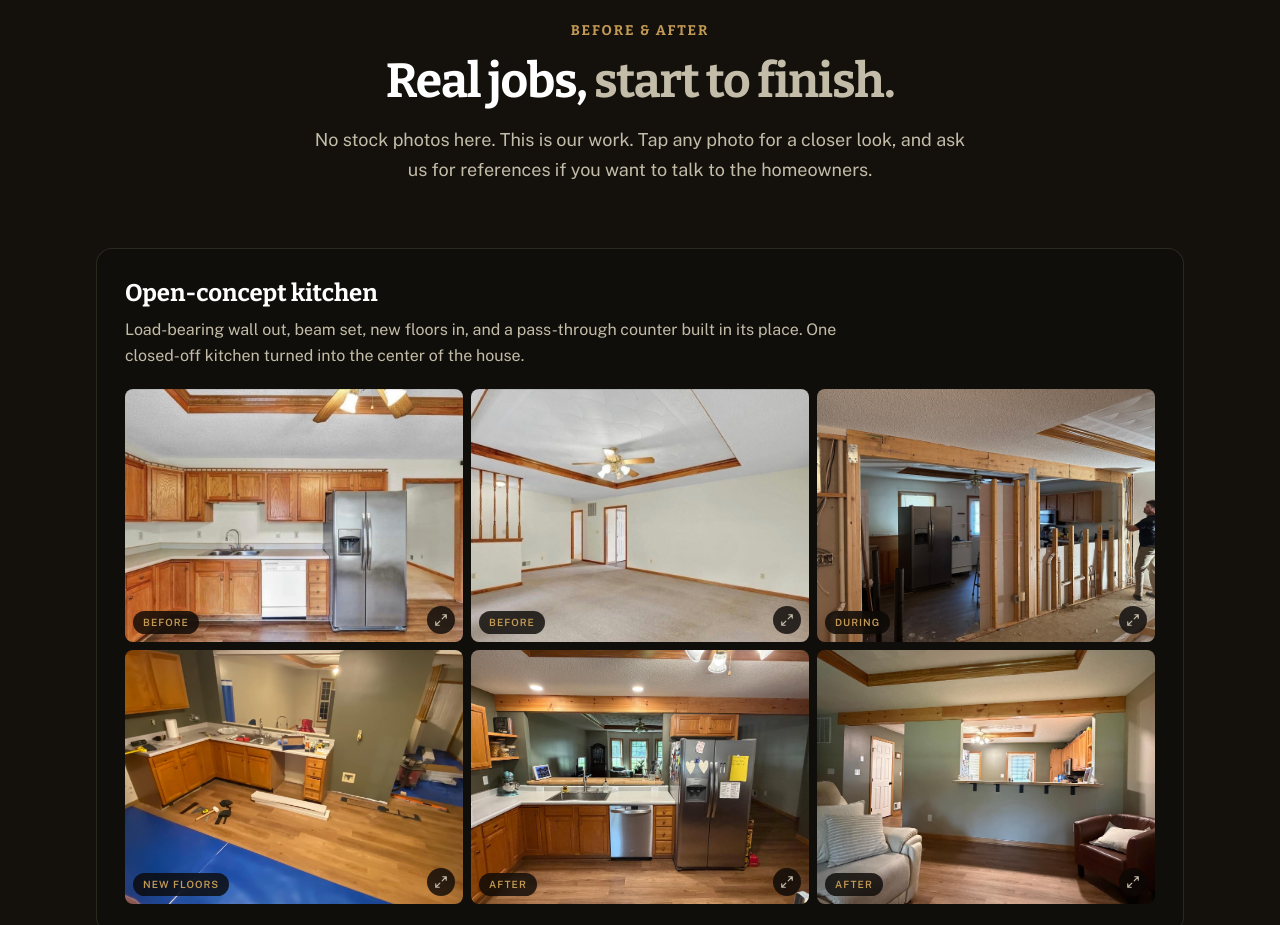
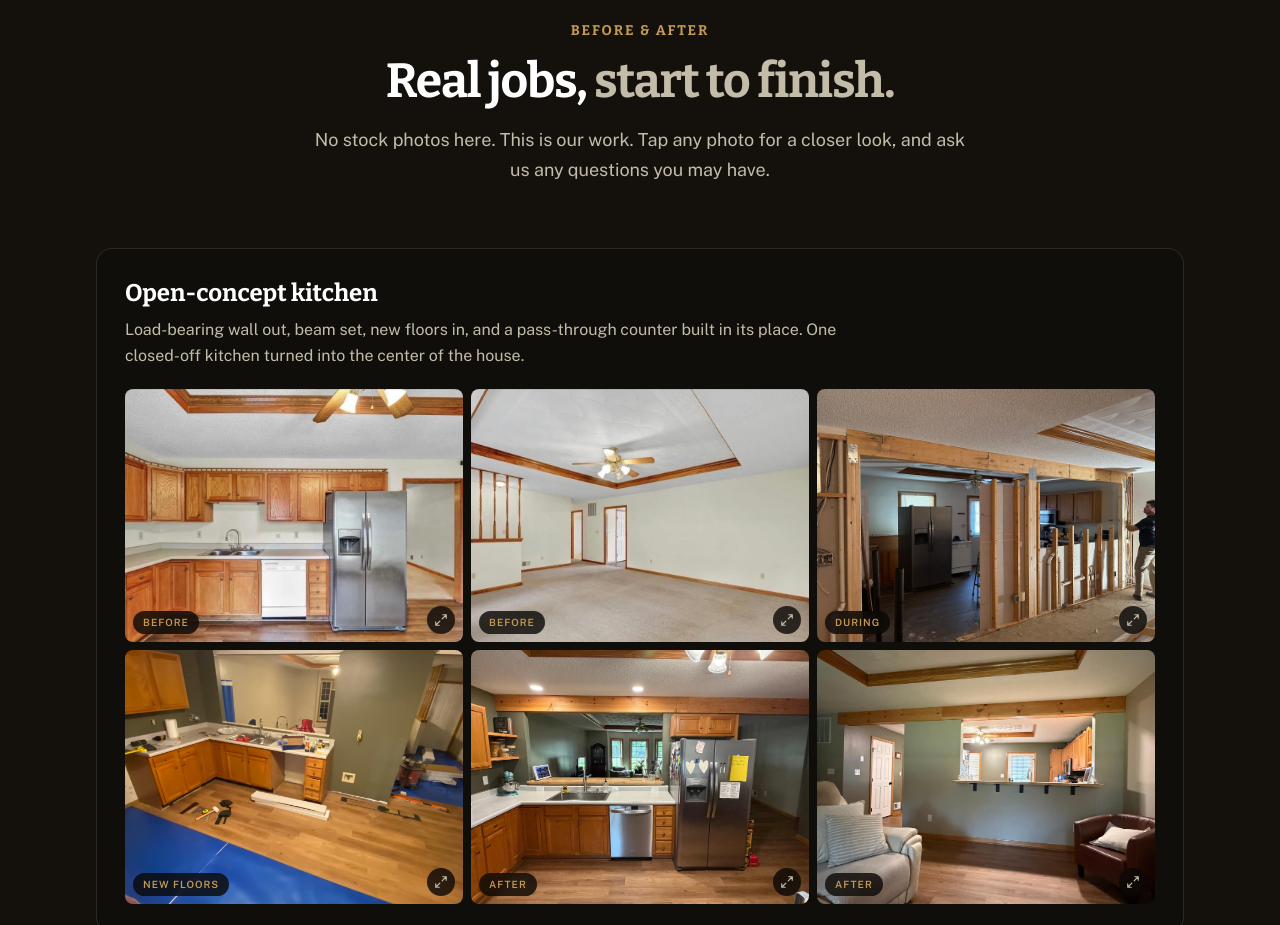
Before and after one commit to Davin-Willis/kat-home-services, a Next.js app: page /kat-home-services/ in a window 1280 px wide. Shown: the part 1660-2585 px from the top of the page. Built offline with nearby package versions, Linux system fonts and the light colour scheme.

Commit message:
Reword before/after subheading: invite questions instead of references

```diff
--- a/src/components/BeforeAfter.tsx
+++ b/src/components/BeforeAfter.tsx
@@ -213,7 +213,7 @@ export default function BeforeAfter() {
           eyebrow="Before & after"
           title="Real jobs,"
           titleMuted="start to finish."
-          intro="No stock photos here. This is our work. Tap any photo for a closer look, and ask us for references if you want to talk to the homeowners."
+          intro="No stock photos here. This is our work. Tap any photo for a closer look, and ask us any questions you may have."
         />
 
         <div className="mt-16 space-y-6">
```
